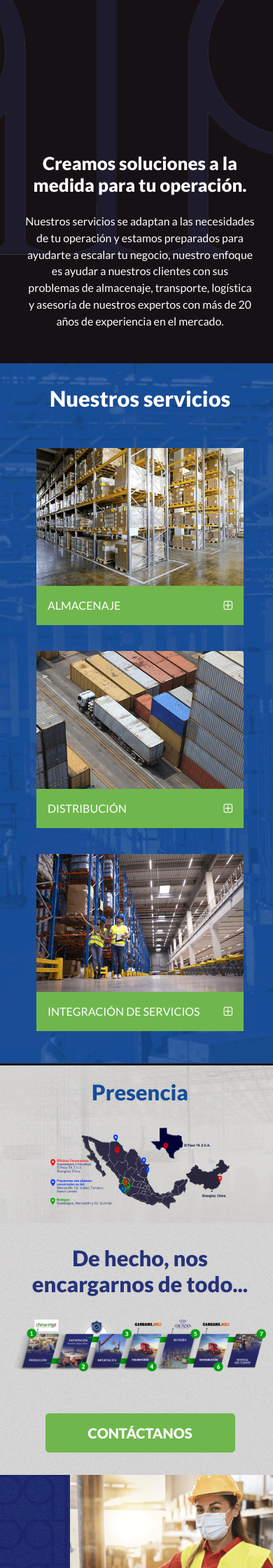
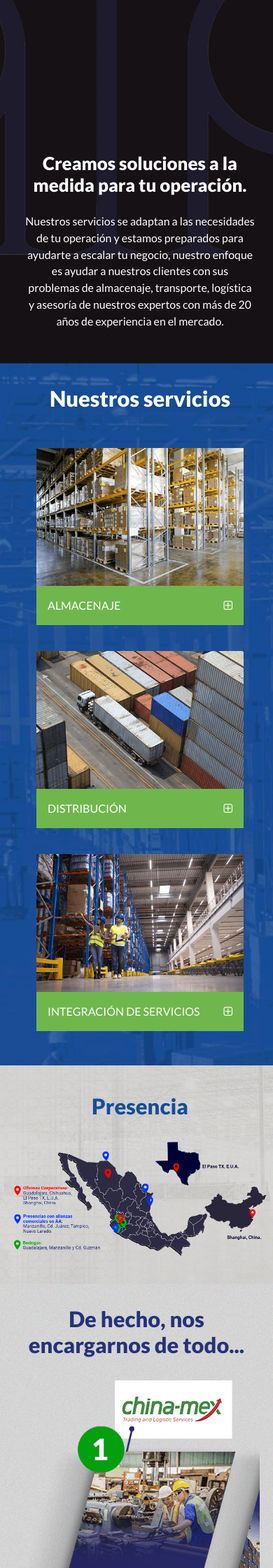
Before and after one commit to aaron2421/landing-arcadia, a PHP site: page / in a window 390 px wide; the page is wider, and only the part inside the window is pictured. Shown: the part 1080-3320 px from the top of that part at 70% size. Run offline with PHP 8.4, Linux system fonts and the light colour scheme.

Commit message:
responsive listo, faltan los logos

```diff
--- a/index.html
+++ b/index.html
@@ -125,11 +125,12 @@
       </div>
       <div id="pt4">
         <h2>De hecho, nos encargarnos de todo...</h2>
-        <img src="src/img/proceso.png" alt="procesos">
+        <div id="overflow-img">
+          <img src="src/img/proceso.png" alt="procesos">
+        </div>
         <button class="contact-btn">CONTÁCTANOS</button>
       </div>
       <div id="pt5">
-        <!-- <img src="src/img/faqs-img.png" alt="trabajador"> -->
         <h2>FAQ'S</h2>
         <div id="accordion-container">
           <div class="accordion" id="faqsAccordion">
--- a/styles.css
+++ b/styles.css
@@ -35,7 +35,7 @@ header {
   flex-wrap: wrap;
   justify-content: space-around;
   align-items: center;
-  position: fixed;
+  position: absolute;
   top: 0;
   width: 100%;
   padding: 1rem;
@@ -170,7 +170,7 @@ ul {
 }
 
 #pt3 {
-  background-image: url("src/img/servicios-back.jpg");
+  background-image: url("src/img/services-back.jpg");
   background-size: cover;
   color: white;
   display: flex;
@@ -261,8 +261,12 @@ ul {
   margin-bottom: 2rem;
 }
 
-#pt4 > img {
+#overflow-img {
   width: 90%;
+}
+
+#overflow-img > img {
+  width: 100%;
 }
 
 #pt5 {
@@ -394,8 +398,8 @@ footer {
 }
 
 @media screen and (max-width: 750px) {
-  header {
-    visibility: hidden;
+  .nav-bar {
+    margin: 10px 0;
   }
 
   #pt1 {
@@ -437,8 +441,17 @@ footer {
     padding: 2rem;
   }
 
+  #mapa {
+    padding: 10% 0;
+  }
+
+  #mapa > img {
+    width: 90%;
+  }
+
   #pt4 {
     padding: 2rem 0;
+    width: 100vw;
   }
 
   #pt4 > h2 {
@@ -446,10 +459,22 @@ footer {
     min-width: unset;
   }
 
+  #overflow-img {
+    overflow-x: scroll;
+  }
+
+  #overflow-img > img {
+    width: unset;
+  }
+
   #pt5 {
     justify-content: flex-end;
     height: 600px;
     padding: 3rem 10%;
+  }
+
+  #pt5 {
+    background-size: 100%, auto;
   }
 
   #services-container {
@@ -507,6 +532,7 @@ footer {
 
   #about {
     flex-direction: column;
+    height: unset;
   }
 
   #info-redes {
@@ -541,19 +567,3 @@ footer {
     padding: 1rem;
   }
 }
-
-::-webkit-scrollbar {
-  width: 10px;
-}
-
-::-webkit-scrollbar-track {
-  background: #f1f1f1;
-}
-
-::-webkit-scrollbar-thumb {
-  background: #888;
-}
-
-::-webkit-scrollbar-thumb:hover {
-  background: #555;
-}
```
Also changed, not shown: src/img/services-back.jpg (added), src/img/servicios-back.jpg (deleted).
